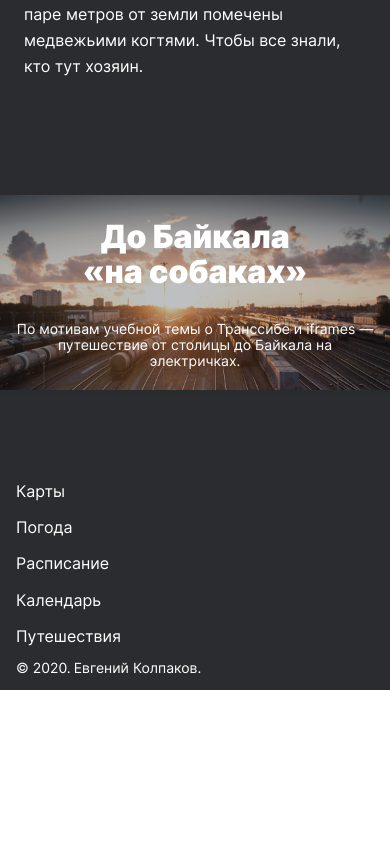
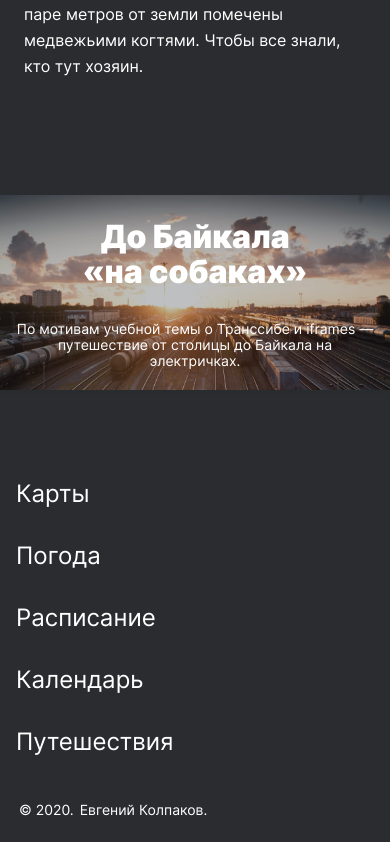
Before and after one commit to k0lpak0v/russian-travel, a plain HTML site: page index.html in a window 390 px wide. Shown: the part 9192-10034 px from the top of the page. Before the commit the page ends 9882 px from the top, so only its background shows below. Drawn offline with Linux system fonts and the light colour scheme; files whose address does not match are found by name.

Commit message:
bagfix footer

```diff
--- a/blocks/footer/__author-mail/footer__author-mail.css
+++ b/blocks/footer/__author-mail/footer__author-mail.css
@@ -8,7 +8,7 @@
   color: white;
   transition: .2s;
   text-decoration: none;
-  margin: 14px 0 14px 0;
+  margin: 0 3px;
 }
 
 .footer__author-mail:hover {
--- /dev/null
+++ b/blocks/footer/__author/footer__author.css
@@ -0,0 +1,3 @@
+.footer__author {
+  margin: 0 3px;
+}
--- a/blocks/footer/__copyright/footer__copyright.css
+++ b/blocks/footer/__copyright/footer__copyright.css
@@ -1,7 +1,7 @@
 .footer__copyright {
-  display: grid;
-  grid-template-columns: repeat(2, auto);
-  grid-gap: 3px;
+  display: flex;
+  flex-direction: row;
+  margin: 0 -3px;
   align-items: flex-start;
   justify-content: flex-start;
   font-family: 'Inter';
--- a/blocks/footer/__link/footer__link.css
+++ b/blocks/footer/__link/footer__link.css
@@ -7,6 +7,15 @@
   line-height: 18px;
   color: white;
   transition: .2s;
+  flex: 1 1 auto;
+  margin: 0 9px;
+}
+
+@media screen and (max-width: 500px) {
+  .footer__link {
+    font-size: 24px;
+    line-height: 24px;
+  }
 }
 
 .footer__link:hover {
--- a/blocks/footer/__links-container/footer__links-container.css
+++ b/blocks/footer/__links-container/footer__links-container.css
@@ -1,17 +1,18 @@
 .footer__links-container {
   width: 100%;
-  margin: 0 0;
   list-style-type: none;
   padding: 0 0;
-  display: grid;
-  grid-auto-flow: column;
-  grid-gap: 18px;
+  display: flex;
+  flex-direction: row;
   align-items: flex-start;
   justify-content: flex-start;
+  margin: 0 -9px;
 }
 
 @media screen and (max-width: 500px) {
   .footer__links-container {
-    grid-auto-flow: row;
+    justify-content: space-between;
+    flex-direction: column;
+    height: 272px;
   }
 }
--- /dev/null
+++ b/blocks/footer/__links/footer__links.css
@@ -0,0 +1,11 @@
+@media screen and (max-width: 700px) {
+  .footer__links {
+    margin-bottom: 24px;
+  }
+}
+
+@media screen and (max-width: 500px) {
+  .footer__links {
+    margin-bottom: 48px;
+  }
+}
--- a/blocks/footer/footer.css
+++ b/blocks/footer/footer.css
@@ -1,12 +1,15 @@
 @import url(./__author-mail/footer__author-mail.css);
+@import url(./__author/footer__author.css);
 @import url(./__copyright/footer__copyright.css);
 @import url(./__link/footer__link.css);
+@import url(./__links/footer__links.css);
 @import url(./__links-container/footer__links-container.css);
 
 .footer {
   max-width: 1184px;
   height: auto;
   margin: 0 auto;
+  padding: 0 48px 24px 48px;
   display: flex;
   flex-direction: row;
   flex-wrap: wrap;
@@ -17,20 +20,19 @@
 
 @media screen and (max-width: 1280px) {
   .footer {
-    padding: 0 48px 0 48px;
     box-sizing: inherit;
-  }
-}
-
-@media screen and (max-width: 1024px) {
-  .footer {
-    padding: 0 48px 0 48px;
   }
 }
 
 @media screen and (max-width: 768px) {
   .footer {
-    padding: 0 24px 0 24px;
+    padding: 0 24px 24px 24px;
+  }
+}
+
+@media screen and (max-width: 700px) {
+  .footer {
+    flex-direction: column;
   }
 }
 
@@ -42,7 +44,6 @@
 
 @media screen and (max-width: 425px) {
   .footer {
-    flex-direction: column;
-    padding: 0 16px 0 16px;
+    padding: 0 16px 24px 16px;
   }
 }
```
